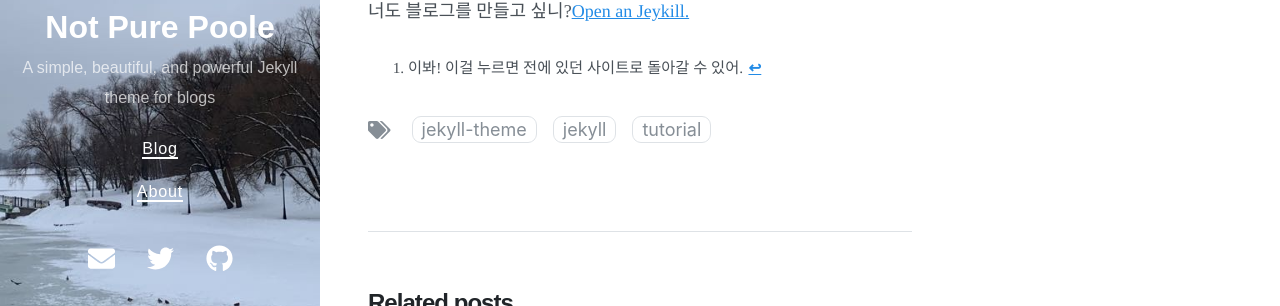
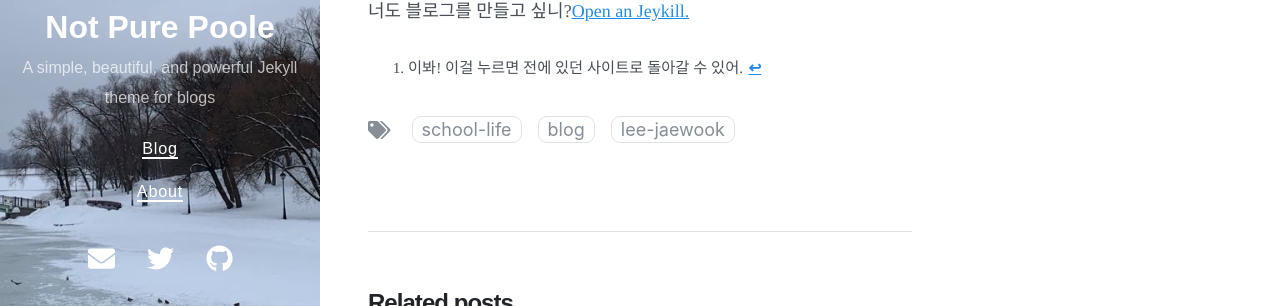
Before and after one commit to limegum07/limegum07.github.io, a Jekyll site: the page built from _posts/2020-09-29-welcome-to-not-pure-poole.md, in a window 1280 px wide and 900 px high, scrolled down 3177 px. Shown: the part 356-662 px from the top of the window. Built offline with Jekyll 4.4.1, drawn with Linux system fonts in a browser that asks for light colours; nearby versions of some CDN libraries.

Commit message:
Update 2020-09-29-welcome-to-not-pure-poole.md

```diff
--- a/_posts/2020-09-29-welcome-to-not-pure-poole.md
+++ b/_posts/2020-09-29-welcome-to-not-pure-poole.md
@@ -3,7 +3,7 @@ layout: post
 title: Welcome to Lee jae wook's shcool life
 date: 2007-08-10 23:18 +0800
 last_modified_at: 2022-10-16 01:08:25 +0800
-tags: [jekyll theme, jekyll, tutorial]
+tags: [School life, Blog, Lee-jaewook]
 toc:  true
 ---
 Welcome to *Lee jae wook's school life**! Aguest 10st is my birth day.
```
